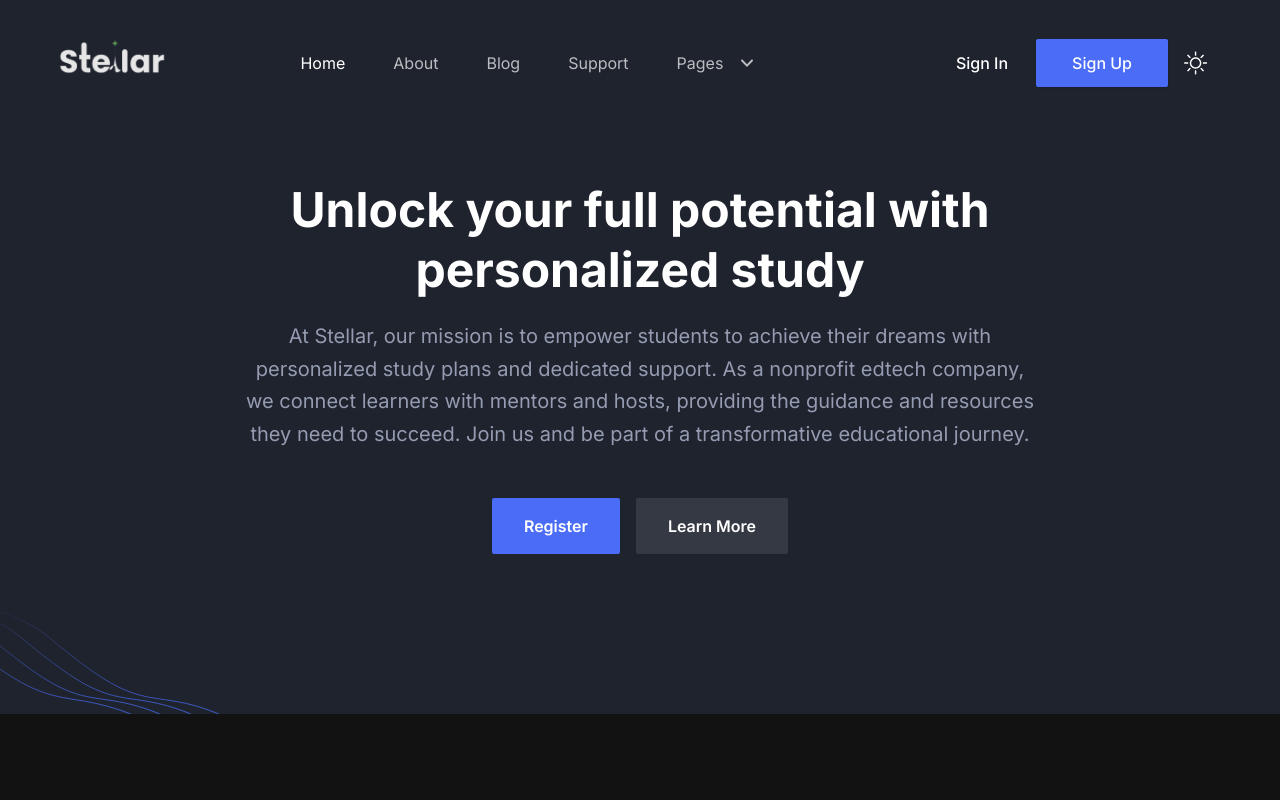
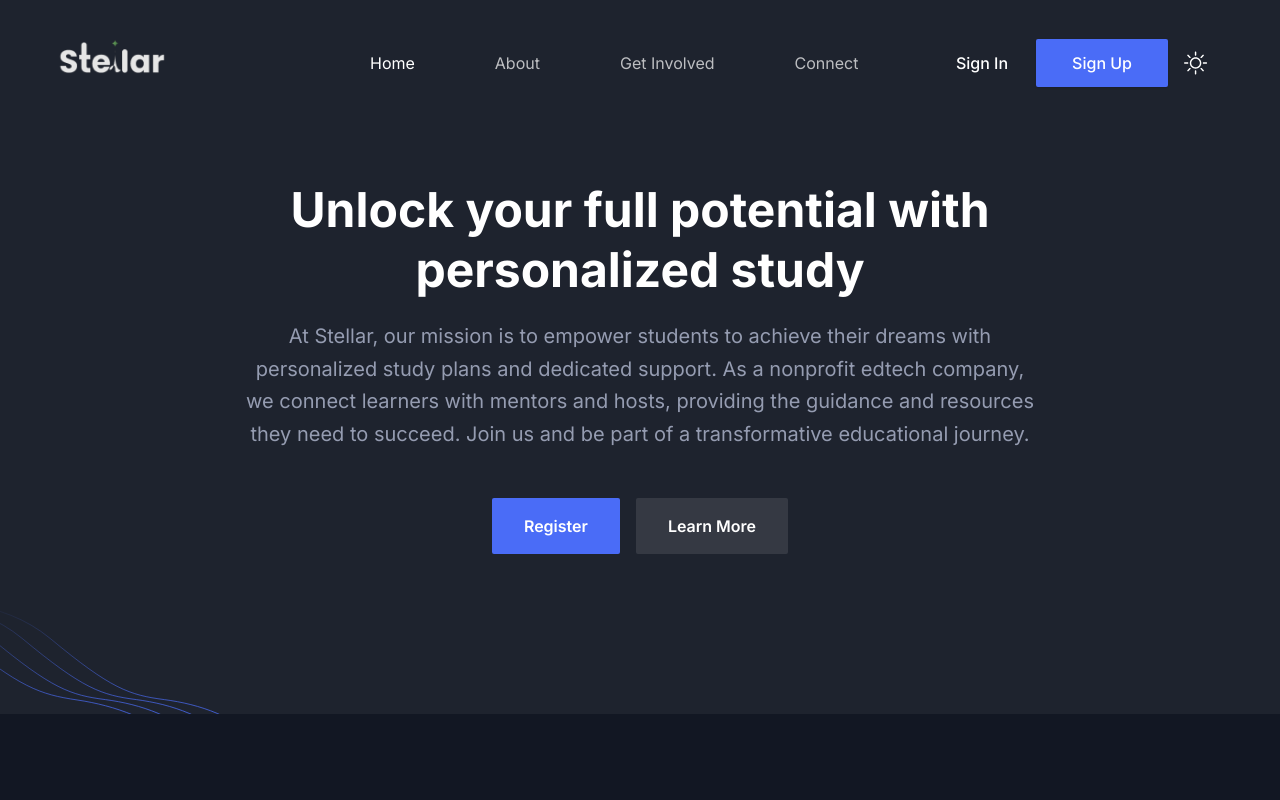
Before and after one commit to aaakash06/stellar, a Next.js app: page / in a window 1280 px wide. Shown: the top 800 px of the page. Built offline with nearby package versions, Linux system fonts and the light colour scheme.

Commit message:
home page improvement

```diff
--- /dev/null
+++ b/components/Blog/BentoGridDemo.tsx
@@ -0,0 +1,53 @@
+import { cn } from "@/src/utils/cn";
+import React from "react";
+
+import {
+  IconArrowWaveRightUp,
+  IconBoxAlignRightFilled,
+  IconBoxAlignTopLeft,
+  IconClipboardCopy,
+  IconFileBroken,
+  IconSignature,
+  IconTableColumn,
+} from "@tabler/icons-react";
+import { BentoGrid, BentoGridItem } from "@/components/ui/bento-grid";
+
+export default function BentoGridDemo() {
+  return (
+    <BentoGrid className="max-w-4xl mx-auto">
+      {items.map((item, i) => (
+        <BentoGridItem
+          key={i}
+          title={item.title}
+          description={item.description}
+          header={item.header}
+          icon={item.icon}
+          className={i === 3 || i === 6 ? "md:col-span-2" : ""}
+        />
+      ))}
+    </BentoGrid>
+  );
+}
+const Skeleton = () => (
+  <div className="flex flex-1 w-full h-full min-h-[6rem] rounded-xl bg-gradient-to-br from-neutral-200 dark:from-neutral-900 dark:to-neutral-800 to-neutral-100"></div>
+);
+const items = [
+  {
+    title: "The Dawn of Innovation",
+    description: "Explore the birth of groundbreaking ideas and inventions.",
+    header: <Skeleton />,
+    icon: <IconClipboardCopy className="h-4 w-4 text-neutral-500" />,
+  },
+  {
+    title: "The Digital Revolution",
+    description: "Dive into the transformative power of technology.",
+    header: <Skeleton />,
+    icon: <IconFileBroken className="h-4 w-4 text-neutral-500" />,
+  },
+  {
+    title: "The Art of Design",
+    description: "Discover the beauty of thoughtful and functional design.",
+    header: <Skeleton />,
+    icon: <IconSignature className="h-4 w-4 text-neutral-500" />,
+  },
+];
--- a/components/Blog/index.tsx
+++ b/components/Blog/index.tsx
@@ -1,4 +1,5 @@
 import SectionTitle from "../Common/SectionTitle";
+import BentoGridDemo from "./BentoGridDemo";
 import SingleBlog from "./SingleBlog";
 import blogData from "./blogData";
 
@@ -6,7 +7,7 @@ const Blog = () => {
   return (
     <section
       id="blog"
-      className="bg-gray-light dark:bg-bg-color-dark py-16 md:py-20 lg:py-28"
+      className="bg-gray-light  dark:bg-bg-color-dark py-16 md:py-20 lg:py-28"
     >
       <div className="container">
         <SectionTitle
@@ -14,14 +15,17 @@ const Blog = () => {
           paragraph="There are many variations of passages of Lorem Ipsum available but the majority have suffered alteration in some form."
           center
         />
+        <div className="w-full ">
+          <BentoGridDemo />
+        </div>
 
-        <div className="grid grid-cols-1 gap-x-8 gap-y-10 md:grid-cols-2 md:gap-x-6 lg:gap-x-8 xl:grid-cols-3">
+        {/* <div className="grid grid-cols-1 gap-x-8 gap-y-10 md:grid-cols-2 md:gap-x-6 lg:gap-x-8 xl:grid-cols-3">
           {blogData.map((blog) => (
             <div key={blog.id} className="w-full">
               <SingleBlog blog={blog} />
             </div>
           ))}
-        </div>
+        </div> */}
       </div>
     </section>
   );
--- a/components/Header/index.tsx
+++ b/components/Header/index.tsx
@@ -47,7 +47,7 @@ const Header = () => {
             : "absolute bg-transparent"
         }`}
       >
-        <div className="container">
+        <div className="container ">
           <div className="relative -mx-4 flex items-center justify-between">
             <div
               className="w-60 max-w-full px-4 xl:mr-12
@@ -79,7 +79,7 @@ const Header = () => {
               </Link>
             </div>
             <div className="flex w-full items-center justify-between px-4">
-              <div>
+              <div className="flex-1">
                 <button
                   onClick={navbarToggleHandler}
                   id="navbarToggler"
@@ -104,19 +104,19 @@ const Header = () => {
                 </button>
                 <nav
                   id="navbarCollapse"
-                  className={`navbar absolute right-0 z-30 w-[250px] rounded border-[.5px] border-body-color/50 bg-white px-6 py-4 duration-300 dark:border-body-color/20 dark:bg-dark lg:visible lg:static lg:w-auto lg:border-none lg:!bg-transparent lg:p-0 lg:opacity-100 ${
+                  className={`navbar absolute right-0 z-30 w-[250px] rounded border-[.5px] border-body-color/50 bg-white px-6 py-4 duration-300 dark:border-body-color/20 dark:bg-dark lg:visible lg:static lg:w-auto lg:border-none lg:!bg-transparent lg:p-0 lg:opacity-100 flex justify-center   ${
                     navbarOpen
                       ? "visibility top-full opacity-100"
                       : "invisible top-[120%] opacity-0"
                   }`}
                 >
-                  <ul className="block lg:flex lg:space-x-12">
+                  <ul className="block lg:flex xl:gap-x-20 lg:gap-x-12 ">
                     {menuData.map((menuItem, index) => (
-                      <li key={index} className="group relative">
+                      <li key={index} className="group relative ">
                         {menuItem.path ? (
                           <Link
                             href={menuItem.path}
-                            className={`flex py-2 text-base lg:mr-0 lg:inline-flex lg:px-0 lg:py-6 ${
+                            className={`flex truncate py-2 text-base lg:mr-0 lg:inline-flex lg:px-0 lg:py-6 ${
                               usePathName === menuItem.path
                                 ? "text-primary dark:text-white"
                                 : "text-dark hover:text-primary dark:text-white/70 dark:hover:text-white"
@@ -142,7 +142,7 @@ const Header = () => {
                                 </svg>
                               </span>
                             </p>
-                            <div
+                            {/* <div
                               className={`submenu relative left-0 top-full rounded-sm bg-white transition-[top] duration-300 group-hover:opacity-100 dark:bg-dark lg:invisible lg:absolute lg:top-[110%] lg:block lg:w-[250px] lg:p-4 lg:opacity-0 lg:shadow-lg lg:group-hover:visible lg:group-hover:top-full ${
                                 openIndex === index ? "block" : "hidden"
                               }`}
@@ -156,7 +156,7 @@ const Header = () => {
                                   {submenuItem.title}
                                 </Link>
                               ))}
-                            </div>
+                            </div> */}
                           </>
                         )}
                       </li>
@@ -164,7 +164,8 @@ const Header = () => {
                   </ul>
                 </nav>
               </div>
-              <div className="flex items-center justify-end pr-16 lg:pr-0">
+
+              <div className="flex items-center  justify-end pr-16 lg:pr-0">
                 <Link
                   href="/signin"
                   className="hidden px-7 py-3 text-base font-medium text-dark hover:opacity-70 dark:text-white md:block"
--- a/components/Header/menuData.tsx
+++ b/components/Header/menuData.tsx
@@ -1,6 +1,6 @@
-import { Menu } from "@/types/menu";
+// import { Menu } from "@/types/menu";
 
-const menuData: Menu[] = [
+const menuData = [
   {
     id: 1,
     title: "Home",
@@ -10,75 +10,75 @@ const menuData: Menu[] = [
   {
     id: 2,
     title: "About",
-    path: "/about",
+    path: "/aboutus",
     newTab: false,
   },
   {
     id: 33,
-    title: "Blog",
-    path: "/blog",
+    title: "Get Involved",
+    path: "/join",
     newTab: false,
   },
   {
     id: 3,
-    title: "Support",
+    title: "Connect",
     path: "/contact",
     newTab: false,
   },
-  {
-    id: 4,
-    title: "Pages",
-    newTab: false,
-    submenu: [
-      {
-        id: 41,
-        title: "About Page",
-        path: "/about",
-        newTab: false,
-      },
-      {
-        id: 42,
-        title: "Contact Page",
-        path: "/contact",
-        newTab: false,
-      },
-      {
-        id: 43,
-        title: "Blog Grid Page",
-        path: "/blog",
-        newTab: false,
-      },
-      {
-        id: 44,
-        title: "Blog Sidebar Page",
-        path: "/blog-sidebar",
-        newTab: false,
-      },
-      {
-        id: 45,
-        title: "Blog Details Page",
-        path: "/blog-details",
-        newTab: false,
-      },
-      {
-        id: 46,
-        title: "Sign In Page",
-        path: "/signin",
-        newTab: false,
-      },
-      {
-        id: 47,
-        title: "Sign Up Page",
-        path: "/signup",
-        newTab: false,
-      },
-      {
-        id: 48,
-        title: "Error Page",
-        path: "/error",
-        newTab: false,
-      },
-    ],
-  },
+  // {
+  //   id: 4,
+  //   title: "Pages",
+  //   newTab: false,
+  //   submenu: [
+  //     {
+  //       id: 41,
+  //       title: "About Page",
+  //       path: "/about",
+  //       newTab: false,
+  //     },
+  //     {
+  //       id: 42,
+  //       title: "Contact Page",
+  //       path: "/contact",
+  //       newTab: false,
+  //     },
+  //     {
+  //       id: 43,
+  //       title: "Blog Grid Page",
+  //       path: "/blog",
+  //       newTab: false,
+  //     },
+  //     {
+  //       id: 44,
+  //       title: "Blog Sidebar Page",
+  //       path: "/blog-sidebar",
+  //       newTab: false,
+  //     },
+  //     {
+  //       id: 45,
+  //       title: "Blog Details Page",
+  //       path: "/blog-details",
+  //       newTab: false,
+  //     },
+  //     {
+  //       id: 46,
+  //       title: "Sign In Page",
+  //       path: "/signin",
+  //       newTab: false,
+  //     },
+  //     {
+  //       id: 47,
+  //       title: "Sign Up Page",
+  //       path: "/signup",
+  //       newTab: false,
+  //     },
+  //     {
+  //       id: 48,
+  //       title: "Error Page",
+  //       path: "/error",
+  //       newTab: false,
+  //     },
+  // ],
+  // },
 ];
 export default menuData;
--- /dev/null
+++ b/components/ui/bento-grid.tsx
@@ -0,0 +1,54 @@
+import { cn } from "@/src/utils/cn";
+
+export const BentoGrid = ({
+  className,
+  children,
+}: {
+  className?: string;
+  children?: React.ReactNode;
+}) => {
+  return (
+    <div
+      className={cn(
+        "grid md:auto-rows-[18rem] grid-cols-1 md:grid-cols-3 gap-4 max-w-7xl mx-auto ",
+        className
+      )}
+    >
+      {children}
+    </div>
+  );
+};
+
+export const BentoGridItem = ({
+  className,
+  title,
+  description,
+  header,
+  icon,
+}: {
+  className?: string;
+  title?: string | React.ReactNode;
+  description?: string | React.ReactNode;
+  header?: React.ReactNode;
+  icon?: React.ReactNode;
+}) => {
+  return (
+    <div
+      className={cn(
+        "row-span-1 rounded-xl group/bento hover:shadow-xl transition duration-200 shadow-input dark:shadow-none p-4 dark:bg-black dark:border-white/[0.2] bg-white border border-transparent justify-between flex flex-col space-y-4",
+        className
+      )}
+    >
+      {header}
+      <div className="group-hover/bento:translate-x-2 transition duration-200">
+        {icon}
+        <div className="font-sans font-bold text-neutral-600 dark:text-neutral-200 mb-2 mt-2">
+          {title}
+        </div>
+        <div className="font-sans font-normal text-neutral-600 text-xs dark:text-neutral-300">
+          {description}
+        </div>
+      </div>
+    </div>
+  );
+};
--- a/package.json
+++ b/package.json
@@ -10,9 +10,12 @@
   },
   "dependencies": {
     "@prisma/client": "^5.15.0",
+    "@tabler/icons-react": "^3.6.0",
     "axios": "^1.7.2",
     "bcrypt": "^5.1.1",
+    "clsx": "^2.1.1",
     "cookies-next": "^4.2.1",
+    "framer-motion": "^11.2.11",
     "jose": "^5.4.0",
     "jsonwebtoken": "^9.0.2",
     "next": "14.2.4",
@@ -21,6 +24,7 @@
     "react": "^18",
     "react-dom": "^18",
     "react-modal-video": "^2.0.2",
+    "tailwind-merge": "^2.3.0",
     "tw-elements-react": "^1.0.0-alpha-end",
     "zod": "^3.23.8"
   },
--- a/src/app/(root)/page.tsx
+++ b/src/app/(root)/page.tsx
@@ -14,10 +14,11 @@ import Pricing from "../../../components/Pricing";
 import Blog from "../../../components/Blog";
 import Contact from "../../../components/Contact";
 import { Metadata } from "next";
+import BentoGridDemo from "@/components/Blog/BentoGridDemo";
 
 export const metadata: Metadata = {
-  title: "Free Next.js Template for Startup and SaaS",
-  description: "This is Home for Startup Nextjs Template",
+  title: "Stellar",
+  description: "Personal Studdies",
   // other metadata
 };
 
@@ -42,9 +43,10 @@ export default function Home() {
       {/* <Brands /> */}
       <AboutSectionOne />
       <AboutSectionTwo />
-      <Testimonials />
+      {/* <Testimonials /> */}
       <Blog />
-      <Pricing />
+      {/* <BentoGridDemo /> */}
+      {/* <Pricing /> */}
       <Contact />
     </>
   );
--- /dev/null
+++ b/src/utils/cn.ts
@@ -0,0 +1,6 @@
+import { ClassValue, clsx } from "clsx";
+import { twMerge } from "tailwind-merge";
+
+export function cn(...inputs: ClassValue[]) {
+  return twMerge(clsx(inputs));
+}
```
Also changed, not shown: 1 other file (tests, documents, lock files or other folders).
